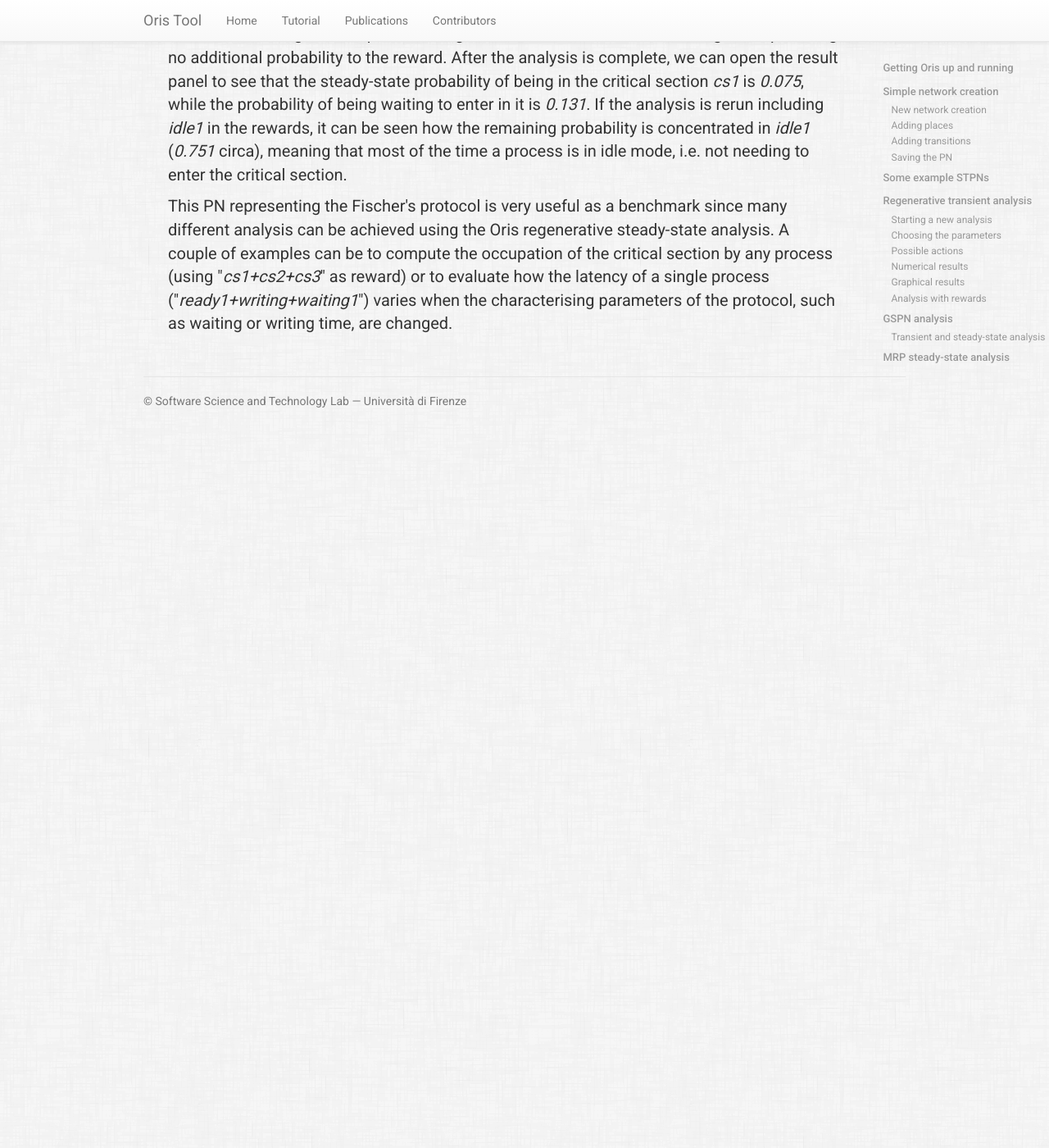
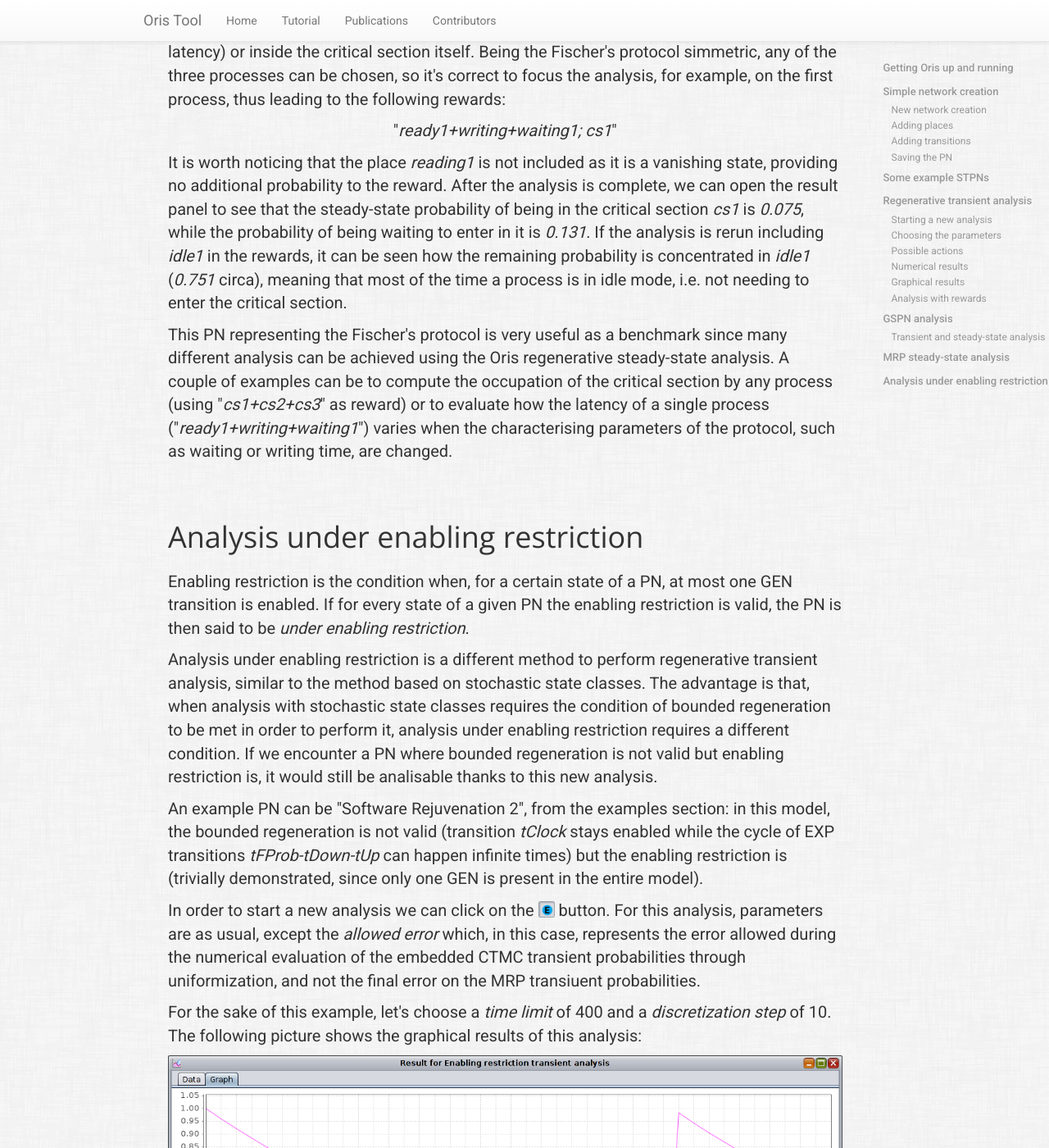
Before and after one commit to oris-tool/oris-tool.github.io, a Jekyll site: the page built from tutorial.html, in a window 1280 px wide and 1400 px high, scrolled down 14093 px. Shown: the whole window at 82% size. Built offline with Jekyll 4.4.1, drawn with Linux system fonts in a browser that asks for light colours; before the commit the page ends 14622 px from its top, so only the background shows below that; some of the changed text lies outside the part shown.

Commit message:
Analysis under enabling restriction tutorial

```diff
--- a/tutorial.html
+++ b/tutorial.html
@@ -114,9 +114,12 @@ title: Tutorials and examples
 
   <div class="row section features">
     <h1 id="par-reg-trans">Regenerative transient analysis</h1>
-    <p>One of the most useful analysis that can be conducted on a Petri Net is the <i>regenerative transient analysis</i>.</p>
+    <p>One of the most useful analysis that can be conducted on a Petri Net is the <i>regenerative transient analysis</i>. This section, in particular, will cover a specific method of this kind of analysis: the <i>regenerative transient analysis with stochastic state classes</i>.</p>
     <p>The transient analysis is the analysis of the probabilities of being in a certain state at a certain moment in time, given that the process started from another given state. This analysis generates a matrix, with time as the first dimension and the possible arrival states, starting from the initial marking, as second dimension.</p>
     <p>Regenerative transient analysis indicates the transient analysis done on a generic Markov Regenerative Process (MPR). An MRP is a sthocastic process that, sooner or later, will certainly reach a regeneration (i.e. a moment in time where the past history of the process adds no information to the future probabilities).</p>
+    <div class="alert alert-warning" role="alert">
+      <strong>Keep in mind!</strong> Regenerative transient analysis with stochastic state classes only works under the assumption of <i>bounded regeneration</i>, i.e. the condition when there are no cycles without regenerations.
+    </div>
     <h2 id="subpar-new-regen-trans-analysis">Starting a new analysis</h2>
     <p>In this section we'll analyze the "Trasmission with Timeout" model we build in the previous section. If you don't have the model open in Oris (or you didn't save it) you can download it from the examples (<a href="/pns/timeout.xpn">link</a>) and open it again.</p>
     <p>Once we have the model back up on the main pane, we can start a new regenerative transient analysis by clicking the <img class="toolbar-btn" src="images/tutorial/reg_trans_btn.png"> button. We'll notice a new panel, like the one below, with several parameter fields:</p>
@@ -183,7 +186,20 @@ title: Tutorials and examples
     <p>It is worth noticing that the place <i>reading1</i> is not included as it is a vanishing state, providing no additional probability to the reward. After the analysis is complete, we can open the result panel to see that the steady-state probability of being in the critical section <i>cs1</i> is <i>0.075</i>, while the probability of being waiting to enter in it is <i>0.131</i>. If the analysis is rerun including <i>idle1</i> in the rewards, it can be seen how the remaining probability is concentrated in <i>idle1</i> (<i>0.751</i> circa), meaning that most of the time a process is in idle mode, i.e. not needing to enter the critical section.</p>
     <p>This PN representing the Fischer's protocol is very useful as a benchmark since many different analysis can be achieved using the Oris regenerative steady-state analysis. A couple of examples can be to compute the occupation of the critical section by any process (using "<i>cs1+cs2+cs3</i>" as reward) or to evaluate how the latency of a single process ("<i>ready1+writing+waiting1</i>") varies when the characterising parameters of the protocol, such as waiting or writing time, are changed.</p>
   </div>
+
+  <div class="row section features">
+    <h1 id="par-enabl-rest">Analysis under enabling restriction</h1>
+    <p>Enabling restriction is the condition when, for a certain state of a PN, at most one GEN transition is enabled. If for every state of a given PN the enabling restriction is valid, the PN is then said to be <i>under enabling restriction</i>.</p>
+    <p>Analysis under enabling restriction is a different method to perform regenerative transient analysis, similar to the method based on stochastic state classes. The advantage is that, when analysis with stochastic state classes requires the condition of bounded regeneration to be met in order to perform it, analysis under enabling restriction requires a different condition. If we encounter a PN where bounded regeneration is not valid but enabling restriction is, it would still be analisable thanks to this new analysis.</p>
+    <p>An example PN can be "Software Rejuvenation 2", from the examples section: in this model, the bounded regeneration is not valid (transition <i>tClock</i> stays enabled while the cycle of EXP transitions <i>tFProb-tDown-tUp</i> can happen infinite times) but the enabling restriction is (trivially demonstrated, since only one GEN is present in the entire model).</p>
+    <p>In order to start a new analysis we can click on the <img class="toolbar-btn" src="images/tutorial/reg_enabl_rest_btn.png"> button. For this analysis, parameters are as usual, except the <i>allowed error</i> which, in this case, represents the error allowed during the numerical evaluation of the embedded CTMC transient probabilities through uniformization, and not the final error on the MRP transiuent probabilities.</p>
+    <p>For the sake of this example, let's choose a <i>time limit</i> of 400 and a <i>discretization step</i> of 10. The following picture shows the graphical results of this analysis:</p>
+    <p><img class="tutorial-screenshot" src="images/tutorial/enabl_rest_analysis.png"></p>
+    <p>From the graphical results we can see how transient probability curves vary smoothly until the instant t=300, where many spikes are present: this is due the firing of the only GEN transition present, <i>tClock</i>, which is set as a DET transition with delay 300.</p>
+  </div>
 </div>
+
+
 
 <div id="sidebar-menu" class="col-md-1 hidden-xs hidden-sm">
   <ul class="main-menu nav nav-stacked">
```
Also changed, not shown: images/tutorial/enabl_rest_analysis.png (added), images/tutorial/gspn_analysis_zero_graph.png (deleted), images/tutorial/gspn_analysis_zero_lower_error_graph.png (deleted), images/tutorial/reg_enabl_rest_btn.png (added).
